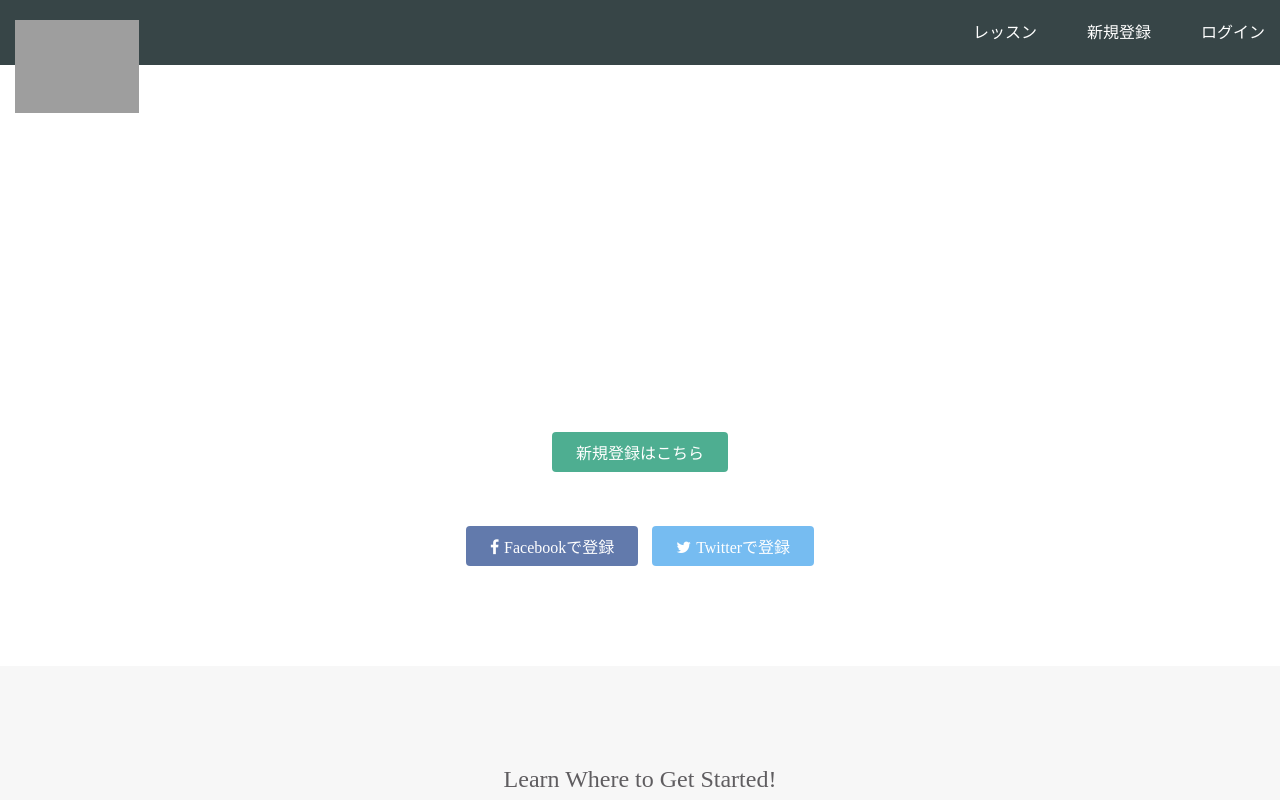
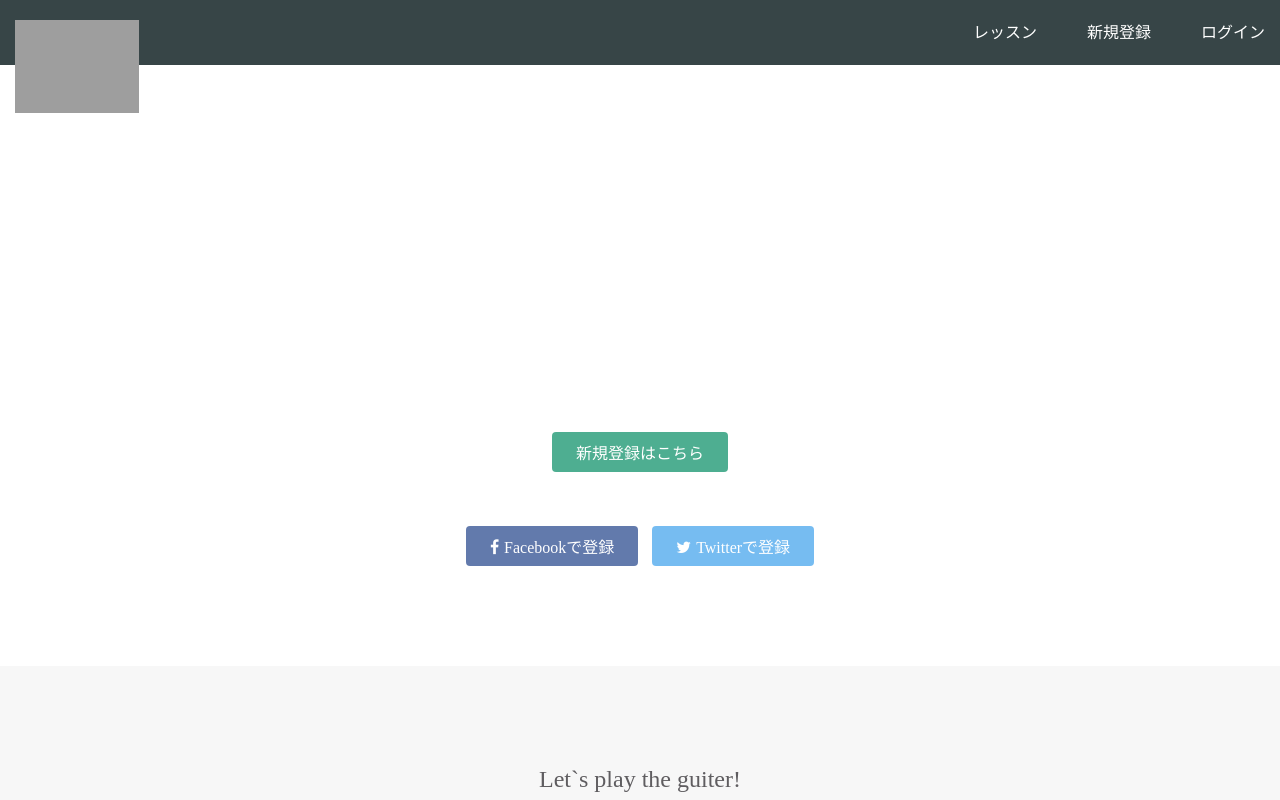
Before and after one commit to kumagorou21/kumagorou21.github.io, a plain HTML site: page index.html in a window 1280 px wide. Shown: the top 800 px of the page. Drawn offline with Linux system fonts and the light colour scheme; grey boxes are pictures that could not be loaded.

Commit message:
Update index.html

```diff
--- a/index.html
+++ b/index.html
@@ -36,7 +36,7 @@
   <div class="lesson-wrapper">
     <div class="container">
       <div class="heading">
-        <h2>Learn Where to Get Started!</h2>
+        <h2>Let`s play the guiter!</h2>
       </div>
       <div class="lessons">
         <div class="lesson">
```
